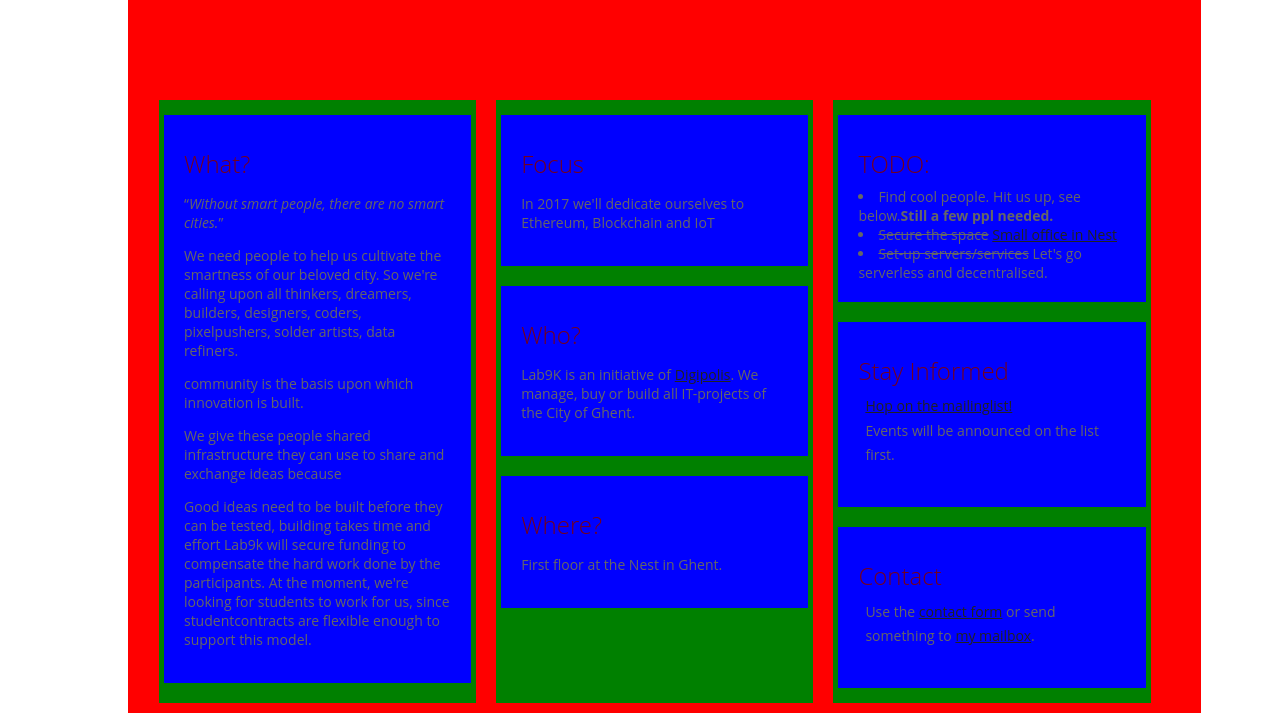
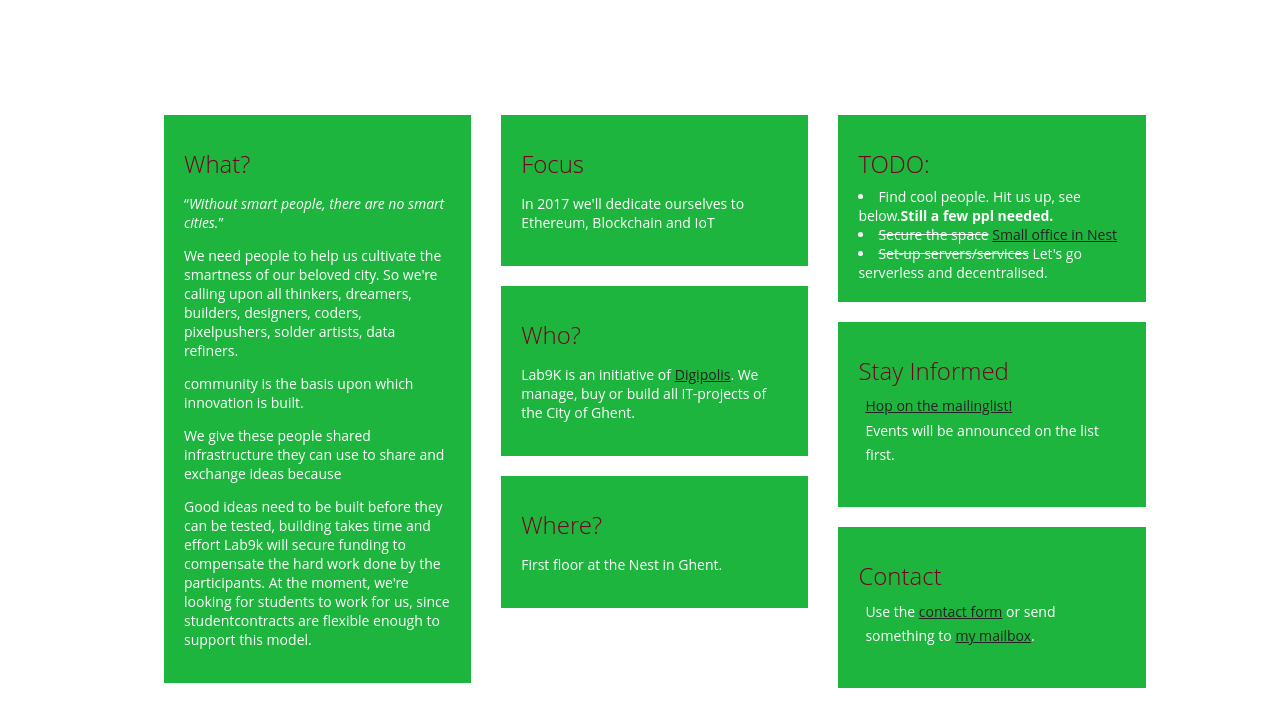
Before and after one commit to lab9k/lab9k.github.io, a Jekyll site: the page built from index.html, in a window 1280 px wide. Shown: the part 693-1406 px from the top of the page. Built offline with Jekyll 4.4.1, drawn with Linux system fonts in a browser that asks for light colours.

Commit message:
Update Style

```diff
--- a/_layouts/default.html
+++ b/_layouts/default.html
@@ -88,7 +88,6 @@
 /***************************/
 .home {
     padding-top: 10vh;
-    background-color: red;
     width: 80vw;
     position: relative;
     display: flex;
@@ -97,16 +96,16 @@
     margin-right: 10vw;
 }
 .home-section {
+    color: white;
     display: flex;
     flex-direction: column;
     width: 30%;
     position: relative;
-    background-color: green;
     margin: 10px;
     padding: 5px;
 }
 .home-section-part {
-    background-color: blue;
+    background-color: #1EB53E;
     margin-top: 10px;
     margin-bottom:10px;
 }
```
